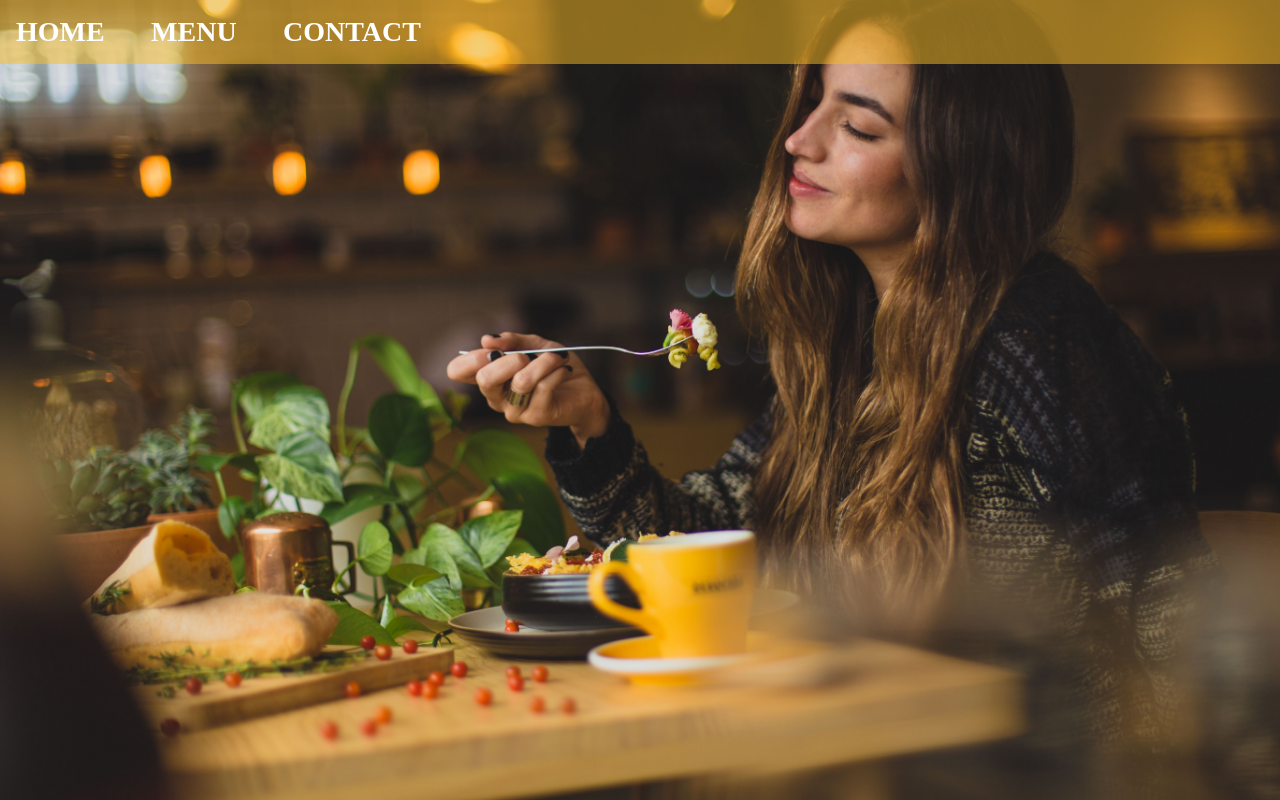
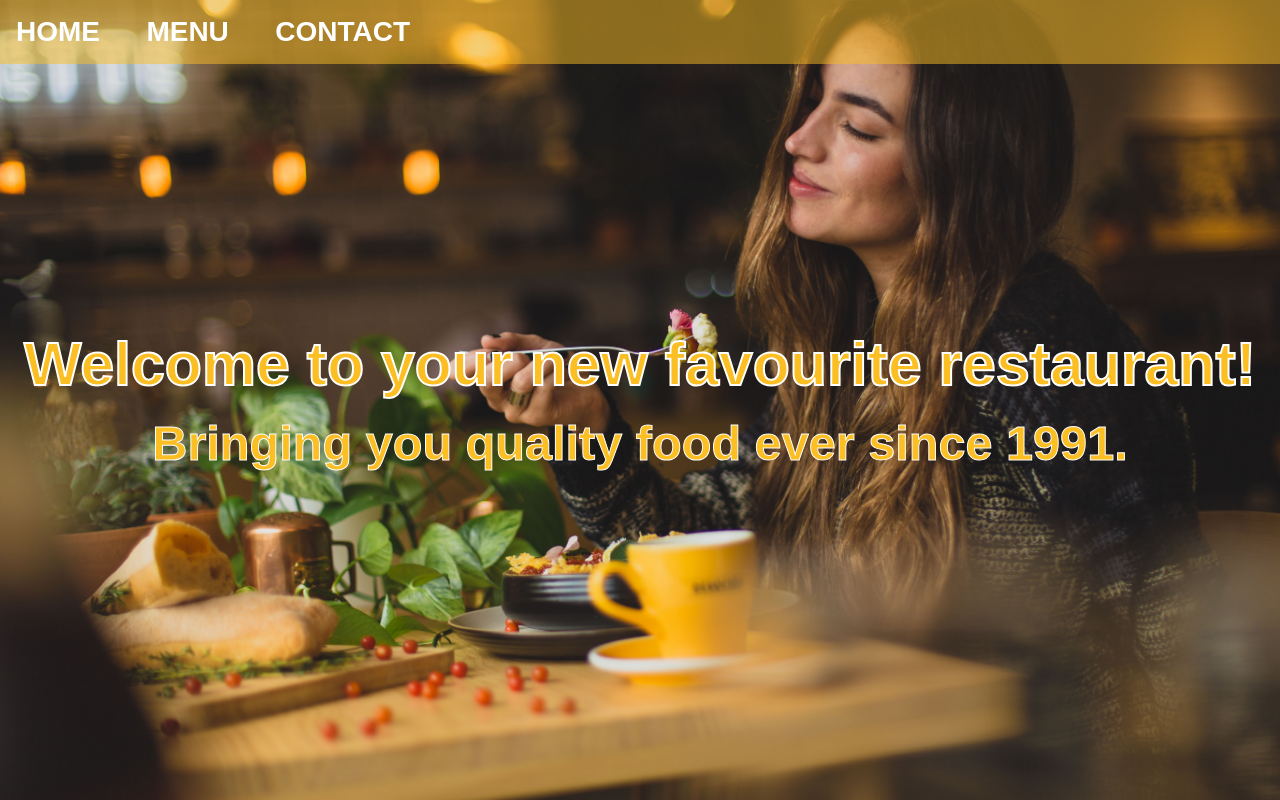
Before and after one commit to OndraSvec/restaurant-page, a website built with webpack: page dist/index.html in a window 1280 px wide. Built offline with nearby package versions, Linux system fonts and the light colour scheme.

Commit message:
Add homepage elements and styling

```diff
--- a/src/pages/home.js
+++ b/src/pages/home.js
@@ -3,5 +3,10 @@ import "../styles/home.css";
 export default function homePage() {
   const container = document.createElement("div");
   container.classList.add("container");
+  const h1 = document.createElement("h1");
+  h1.textContent = "Welcome to your new favourite restaurant!";
+  const h2 = document.createElement("h2");
+  h2.textContent = "Bringing you quality food ever since 1991.";
+  [h1, h2].forEach((element) => container.appendChild(element));
   return container;
 }
--- a/src/styles/home.css
+++ b/src/styles/home.css
@@ -9,6 +9,9 @@
 :root {
   --main-color: #fbbf24;
   --main-color-transparent: rgba(251, 190, 36, 0.5);
+  --fs-h1: clamp(1.4rem, 1.4rem + 3vw, 4rem);
+  --fs-h2: clamp(1.4rem * 0.8, (1.4rem + 3vw) * 0.8, 4rem * 0.8);
+  --main-gap: 1rem;
 }
 
 html {
@@ -19,16 +22,34 @@ html {
 
 body {
   flex-grow: 1;
+  font-family: sans-serif;
 }
 
 .container {
+  padding: 1rem;
   width: 100%;
   height: 100vh;
-  display: grid;
-  place-items: center;
+  display: flex;
+  flex-direction: column;
+  justify-content: center;
+  align-items: center;
+  gap: var(--main-gap);
   color: var(--main-color);
   background-image: url(../../assets/restaurant.jpg);
   background-size: cover;
   background-repeat: no-repeat;
   background-position: center;
+  text-align: center;
 }
+
+.container > h1,
+.container > h2 {
+  font-size: var(--fs-h1);
+  -webkit-text-stroke-color: white;
+  -webkit-text-stroke-width: 2px;
+}
+
+.container > h2 {
+  font-size: var(--fs-h2);
+  -webkit-text-stroke-width: 1px;
+}
```
